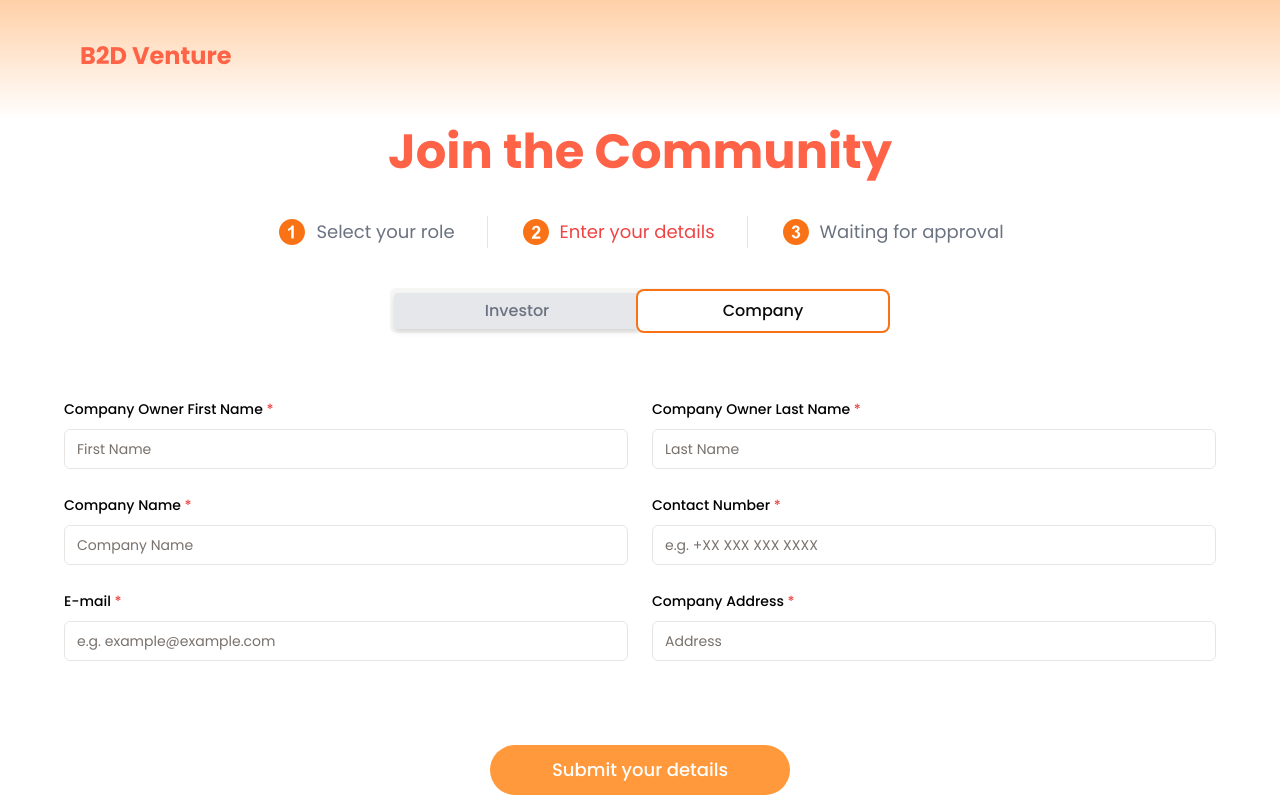
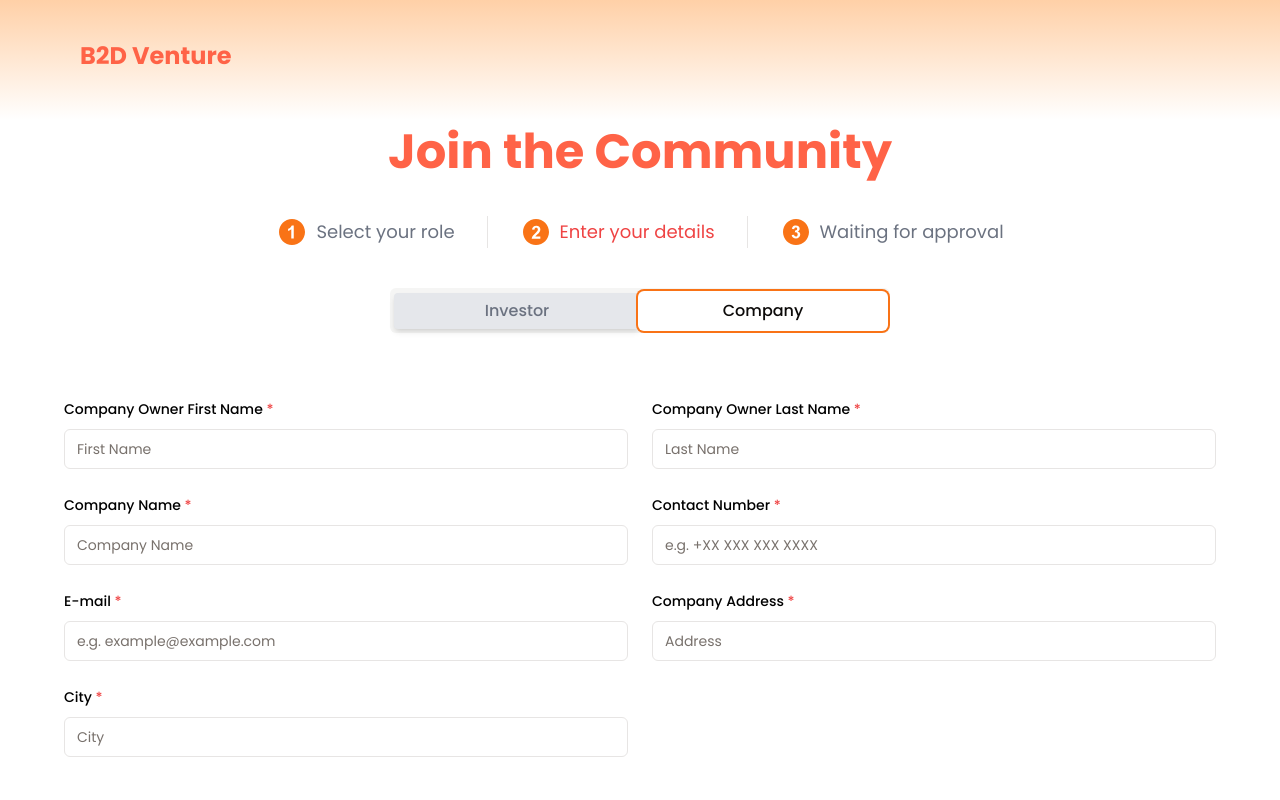
Before and after one commit to woraamy/B2D-Venture, a Next.js app in the folder b2d-venture/: page /SignUp in a window 1280 px wide. Both pictures are taken after a click on the tab "Company". Shown: the top 800 px of the page. Built offline with nearby package versions, Linux system fonts and the light colour scheme.

Commit message:
Add City form

```diff
--- a/b2d-venture/components/shared/Register_company.tsx
+++ b/b2d-venture/components/shared/Register_company.tsx
@@ -177,6 +177,24 @@ const RegisterCompany = ({ onFormValidated }: RegisterCompanyProps) => {
             )}
           />
 
+          {/* City */}
+          <FormField
+            control={form.control}
+            name="city"
+            render={({ field }) => (
+              <FormItem>
+                <FormLabel>
+                  City
+                  <span className="text-red-500"> *</span>
+                </FormLabel>
+                <FormControl>
+                  <Input id="city" placeholder="City" {...field} />
+                </FormControl>
+                <FormMessage />
+              </FormItem>
+            )}
+          />
+
         </div>
 
         {/* Submit Button */}
```
